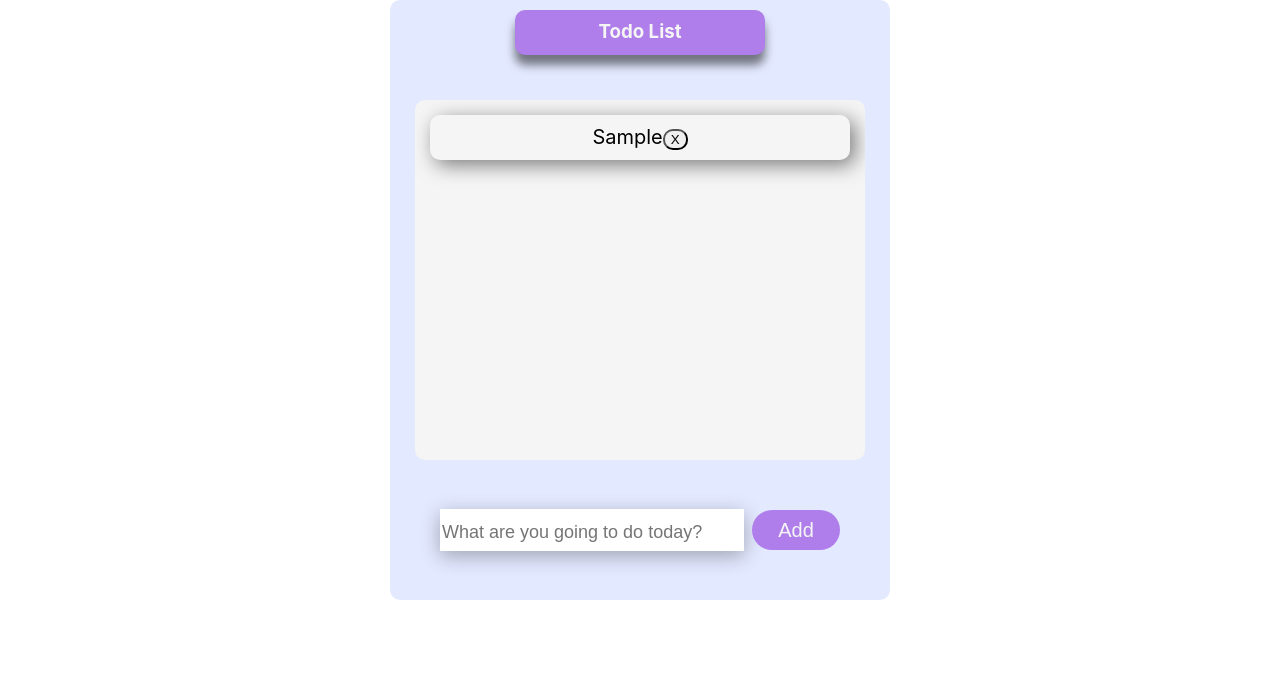
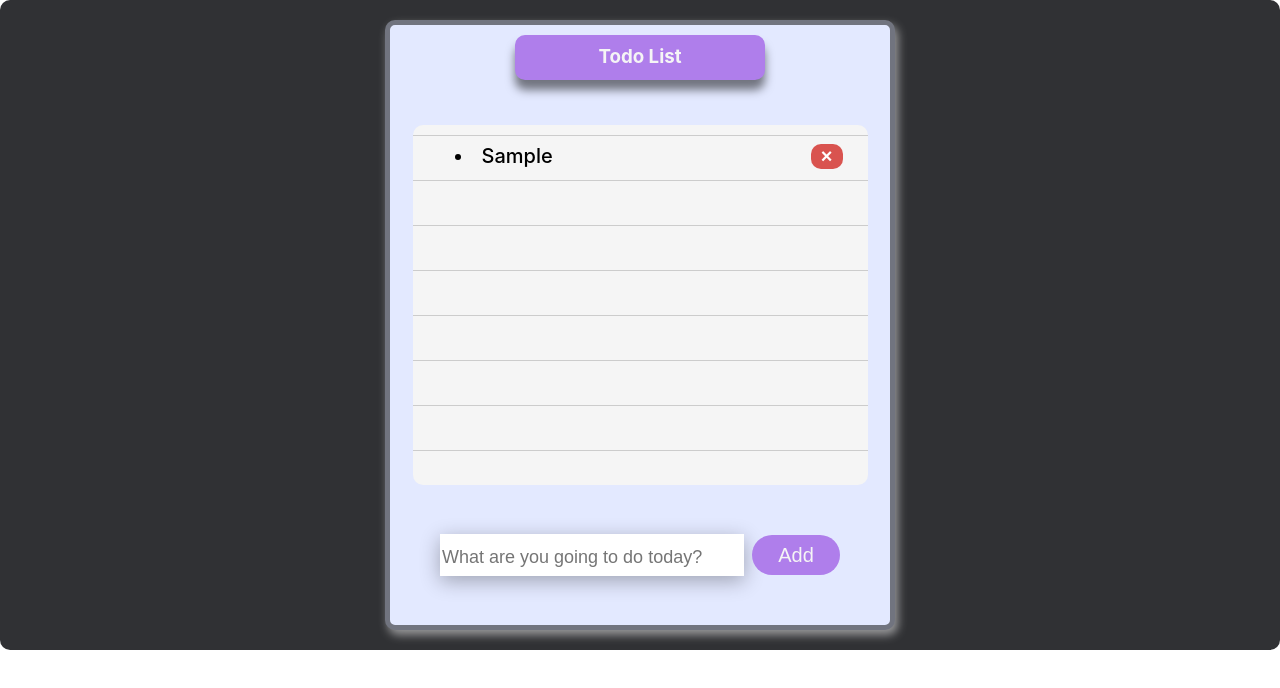
Before and after one commit to mikearcepascual/day11-todo-list, a React (Create React App) app: page / in a window 1280 px wide. Both pictures are taken after typing "Sample" into the empty fields and a click on the button "Add". Shown: the top 688 px of the page. Built offline with nearby package versions, Linux system fonts and the light colour scheme.

Commit message:
refactor: modified App.css and added style to new elements.

```diff
--- a/src/App.css
+++ b/src/App.css
@@ -6,6 +6,8 @@
   display: flex;
   justify-content: center;
   align-content: center;
+  padding: 20px;
+  background-color: #303134;
 }
 
 .todoList {
@@ -15,6 +17,8 @@
   justify-content: center;
   flex-flow: row wrap;
   background-color: #e3e9ff;
+  box-shadow: 3px 5px 10px rgba(255, 255, 255, 0.5);
+  border: 5px solid rgba(0, 0, 0, 0.5);
 }
 
 h3 {
@@ -33,14 +37,19 @@ h3 {
 }
 
 .todoGroup {
-  padding-top: 10px;
+  padding-top:10px;
   width: 450px;
   height: 350px;
   display: flex;
   align-items: center;
   flex-direction: column;
   background-color: whitesmoke;
-  overflow-y: auto;
+  overflow-y: none;
+  padding-left:5px;
+  background-image: linear-gradient(#ccc 1px, transparent 1px);
+  background-attachment: fixed;
+  background-repeat: repeat;
+  background-size: 40px 45px;
 }
 
 .todoGenerator {
@@ -75,20 +84,48 @@ h3 {
   transition: 0.3s;
 }
 
-.todoGenerator button:hover{
-  background-color:whitesmoke;
-  color:#af7eeb;
+.todoGenerator button:hover {
+  background-color: whitesmoke;
+  color: #af7eeb;
   box-shadow: 5px 5px 20px rgba(0, 0, 0, 0.5);
 
 }
-::placeholder{
-  font-size:18px;
+
+::placeholder {
+  font-size: 18px;
 }
+
 .todoItem {
   width: 400px;
-  text-align: center;
-  padding: 10px;
-  box-shadow: 5px 5px 20px rgba(0, 0, 0, 0.5);
-  margin: 5px;
+  display: flex;
+  justify-content: space-between;
+  padding: 7px;
   font-size: 20px;
+  cursor: pointer;
+  background-color: transparent;
+  border: 2px solid transparent;
 }
+
+.todoItem span {
+  display: list-item;
+  list-style-position: inside;
+  padding-left: 12px;
+  width: 90%;
+  font-weight: 500;
+}
+
+.done {
+  color:#ccc;
+  text-decoration: line-through;
+}
+
+.delete-btn {
+  background-color: #d9534f;
+  border: none;
+  outline: none;
+  font-size: 20px;
+  color: white;
+  font-weight: bolder;
+  width: 32px;
+  cursor: pointer;
+}
--- a/src/components/TodoItem.js
+++ b/src/components/TodoItem.js
@@ -17,10 +17,10 @@ const TodoItem = (props) => {
         <div className="todoItem">
             <span className={props.todoItem.done ? "done" : ""}
                 onClick={markAsDone}>
-                    {props.todoItem.text}
+                {props.todoItem.text}
             </span>
             <button className="delete-btn"
-            onClick={deleteItem}>X</button>
+            onClick={deleteItem}>&times;</button>
         </div>
     )
 }
```
